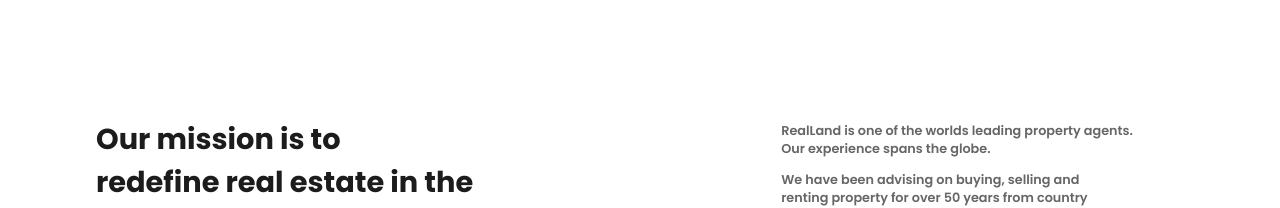
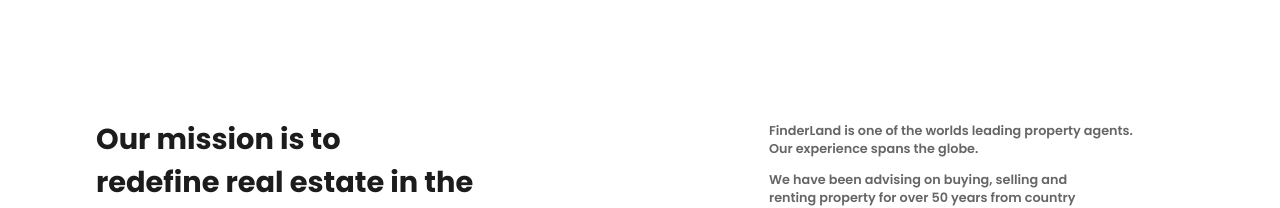
Before and after one commit to Aditya-Pradhan-123/RealEstate, a plain HTML site: page index.html in a window 1280 px wide. Shown: the part 820-1028 px from the top of the page. Drawn offline with Linux system fonts and the light colour scheme.

Commit message:
Update index.html

```diff
--- a/index.html
+++ b/index.html
@@ -97,7 +97,7 @@
         </div>
 
         <div class="mission-text">
-            <p>RealLand is one of the worlds leading property agents.</p>
+            <p>FinderLand is one of the worlds leading property agents.</p>
             <p>Our experience spans the globe.</p>
             <p class="space">We have been advising on buying, selling and</p>
             <p>renting property for over 50 years from country</p>
```
